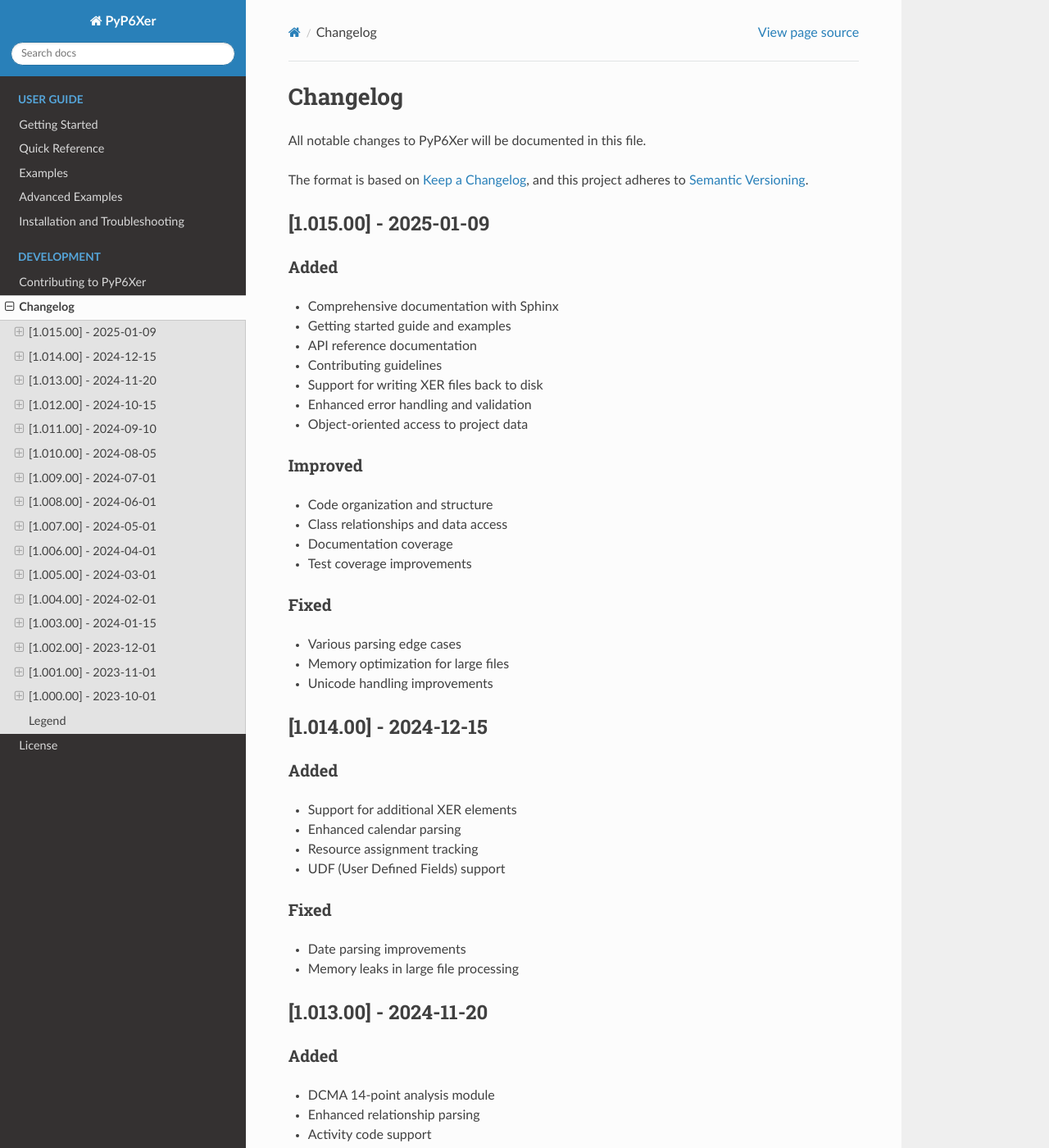
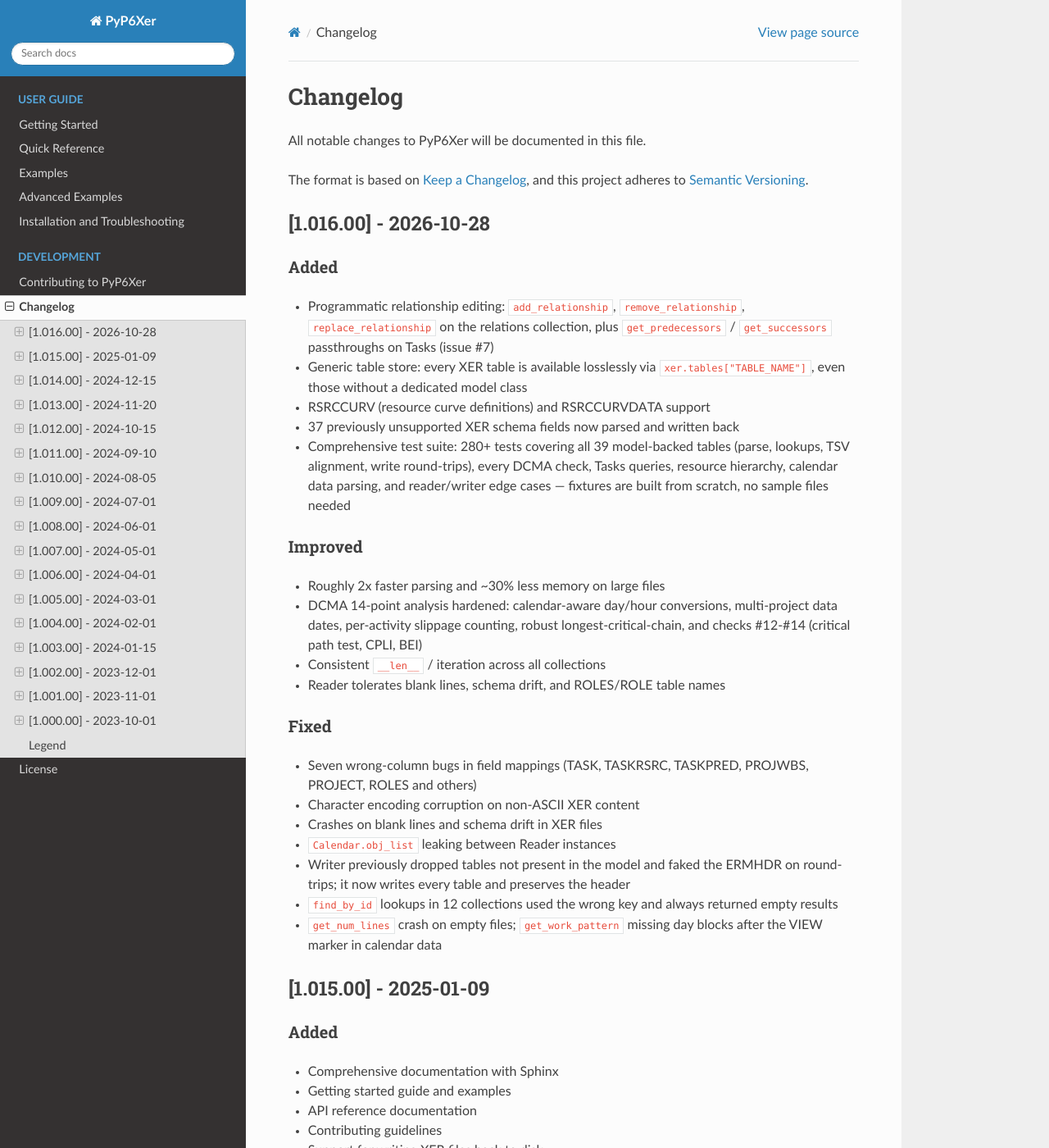
Before and after one commit to HassanEmam/PyP6Xer, a Sphinx documentation site: the page built from docs/source/changelog.md, in a window 1280 px wide and 1400 px high. Shown: the whole window at 82% size. Built offline with Sphinx 7.4.7 and the Read the Docs theme 3.1.0, drawn with Linux system fonts in a browser that asks for light colours; pages that are not in the unit, such as notebooks, are missing from menus.

Commit message:
docs: update README and Sphinx docs for 1.016.00
- README: new features (generic table store, relationship editing, DCMA-14,
  lossless round-trips), DCMA and any-table examples, testing section,
  corrected GitHub links, updated data model and supported elements
- docs/source/index.md: refresh date, feature list, module overview
- docs/source/changelog.md: add 1.016.00 entry (relationship editing,
  generic tables, RSRCCURV, 37 new fields, perf, test suite, bug fixes)
- docs/source/quick_reference.md: relationship editing, any-table access,
  extended DCMA output, test commands

```diff
--- a/docs/source/changelog.md
+++ b/docs/source/changelog.md
@@ -4,6 +4,42 @@
 
 The format is based on [Keep a Changelog](https://keepachangelog.com/en/1.0.0/),
 and this project adheres to [Semantic Versioning](https://semver.org/spec/v2.0.0.html).
+
+## [1.016.00] - 2026-10-28
+
+### Added
+- Programmatic relationship editing: `add_relationship`, `remove_relationship`,
+  `replace_relationship` on the relations collection, plus `get_predecessors` /
+  `get_successors` passthroughs on Tasks (issue #7)
+- Generic table store: every XER table is available losslessly via
+  `xer.tables["TABLE_NAME"]`, even those without a dedicated model class
+- RSRCCURV (resource curve definitions) and RSRCCURVDATA support
+- 37 previously unsupported XER schema fields now parsed and written back
+- Comprehensive test suite: 280+ tests covering all 39 model-backed tables
+  (parse, lookups, TSV alignment, write round-trips), every DCMA check, Tasks
+  queries, resource hierarchy, calendar data parsing, and reader/writer edge
+  cases — fixtures are built from scratch, no sample files needed
+
+### Improved
+- Roughly 2x faster parsing and ~30% less memory on large files
+- DCMA 14-point analysis hardened: calendar-aware day/hour conversions,
+  multi-project data dates, per-activity slippage counting, robust
+  longest-critical-chain, and checks #12-#14 (critical path test, CPLI, BEI)
+- Consistent `__len__` / iteration across all collections
+- Reader tolerates blank lines, schema drift, and ROLES/ROLE table names
+
+### Fixed
+- Seven wrong-column bugs in field mappings (TASK, TASKRSRC, TASKPRED, PROJWBS,
+  PROJECT, ROLES and others)
+- Character encoding corruption on non-ASCII XER content
+- Crashes on blank lines and schema drift in XER files
+- `Calendar.obj_list` leaking between Reader instances
+- Writer previously dropped tables not present in the model and faked the
+  ERMHDR on round-trips; it now writes every table and preserves the header
+- `find_by_id` lookups in 12 collections used the wrong key and always
+  returned empty results
+- `get_num_lines` crash on empty files; `get_work_pattern` missing day blocks
+  after the VIEW marker in calendar data
 
 ## [1.015.00] - 2025-01-09
 
```
Also changed, not shown: README.md (+78 -11 lines), docs/source/index.md (+11 -7 lines), docs/source/quick_reference.md (+36 -0 lines).
